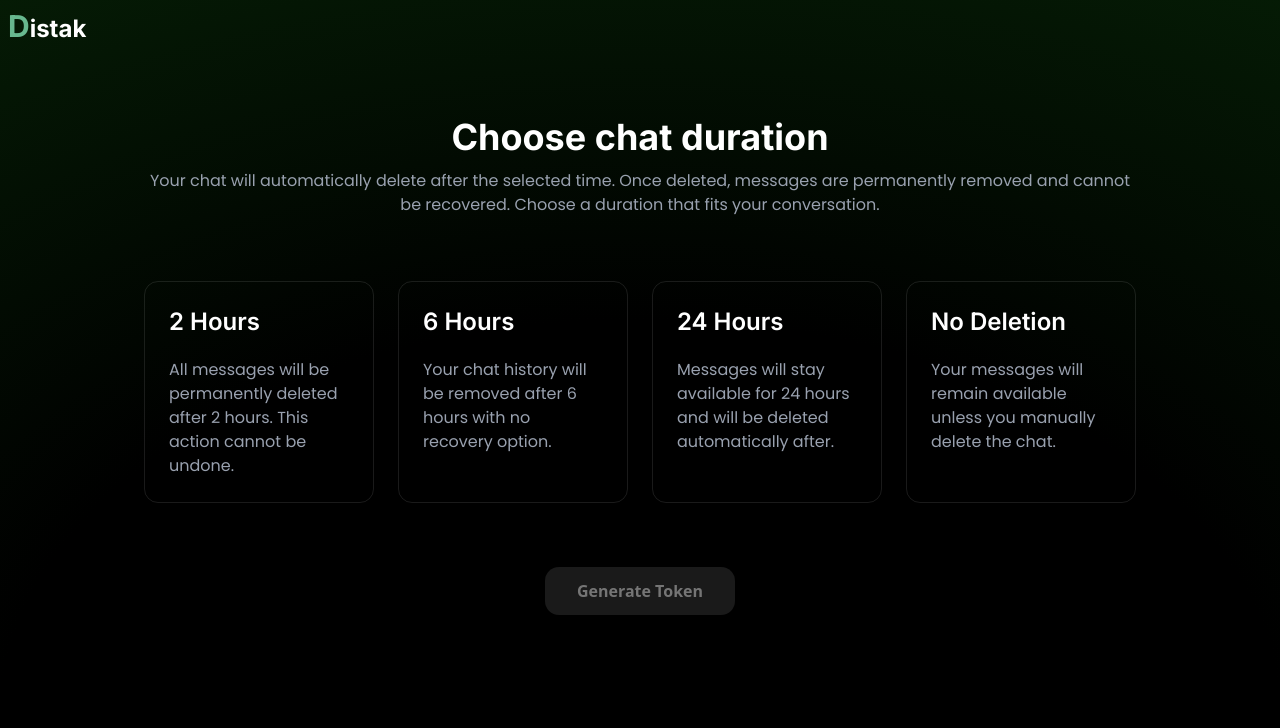
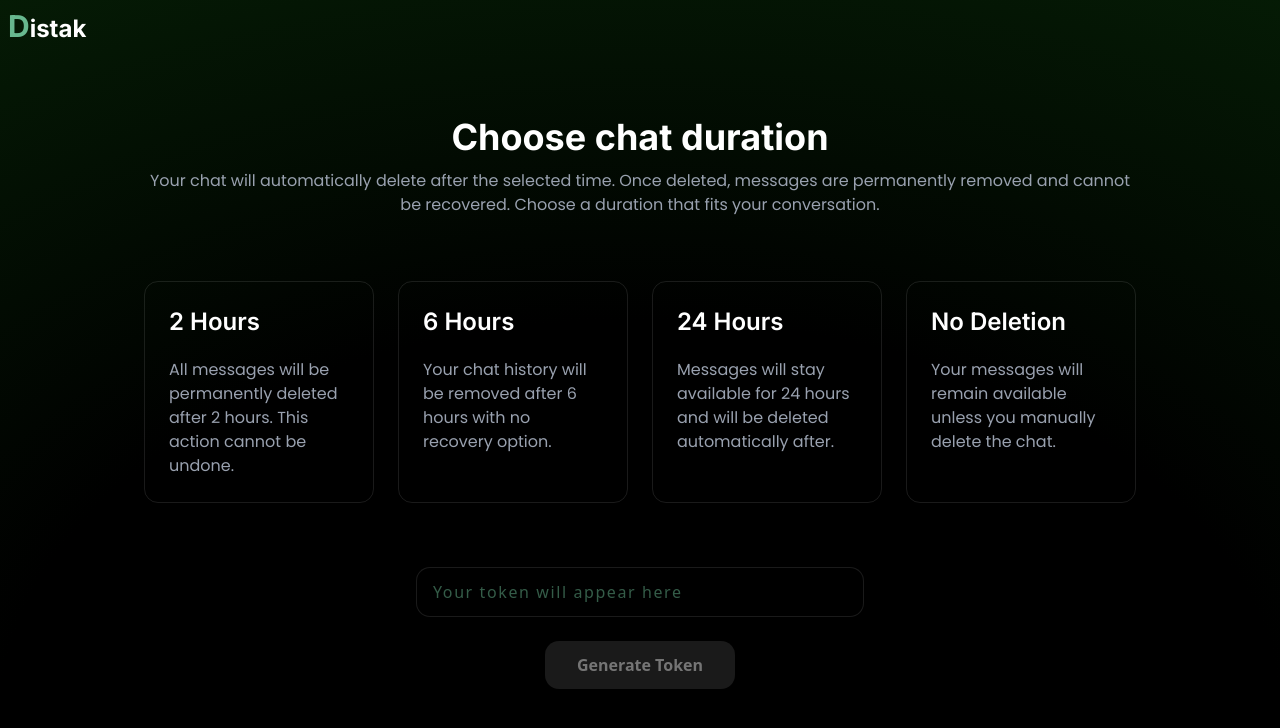
Before and after one commit to tahmid-khan-hub/Distak, a Next.js app: page /chat in a window 1280 px wide. Shown: the top 728 px of the page. Built offline with nearby package versions, Linux system fonts and the light colour scheme.

Commit message:
Added TokenGenerator component and imported it inside the TimeLimitSelector

```diff
--- a/app/chat/components/TimeLimitSelector/TimeLimitSelector.tsx
+++ b/app/chat/components/TimeLimitSelector/TimeLimitSelector.tsx
@@ -3,6 +3,7 @@ import { useState } from "react";
 import TimeLimitCard from "../TimeLimitCard/TimeLimitCard";
 import AnimateOnView from "@/app/hooks/AnimateOnView";
 import { motion } from "framer-motion";
+import TokenGenerator from "../TokenGenerator/TokenGenerator";
 
 const timeOptions = [
   {
@@ -29,6 +30,8 @@ const timeOptions = [
 
 export default function TimeLimitSelector() {
     const [selected, setSelected] = useState<string | null>(null);
+    const [token, setToken] = useState("");
+    const [loading, setLoading] = useState(false);
     return (
         <div className="max-w-5xl mx-auto py-16 px-4">
             {/* Title */}
@@ -60,20 +63,8 @@ export default function TimeLimitSelector() {
                 ))}
             </div>
 
-            {/* Button */}
-            <AnimateOnView direction="up" delay={0.25} duration={0.6}><div className="flex justify-center"><button
-                disabled={!selected}
-                className={`
-                mt-16 px-8 py-3 rounded-xl font-semibold transition-all
-                ${
-                    selected
-                    ? "bg-primary text-black hover:scale-105 hover:shadow-[0_0_20px_rgba(111,199,161,0.7)]"
-                    : "bg-white/10 text-white/40 cursor-not-allowed"
-                }
-                `}
-            >
-                Generate Token
-            </button></div></AnimateOnView>
+            {/* generates token */}
+            <TokenGenerator token={token} loading={loading} disabled={!selected} />
         </div>
     )
 }
--- /dev/null
+++ b/app/chat/components/TokenGenerator/TokenGenerator.tsx
@@ -0,0 +1,48 @@
+"use client";
+import AnimateOnView from "@/app/hooks/AnimateOnView";
+
+interface TokenGeneratorProps {
+  token: string;
+  loading: boolean;
+  disabled?: boolean;
+}
+
+export default function TokenGenerator({ token, loading, disabled, }: TokenGeneratorProps) {
+  return (
+    <div className="pt-16">
+      {/* input field */}
+      <AnimateOnView direction="scale" delay={0.25} duration={0.6}>
+        <div className="flex justify-center">
+          <input
+            type="text"
+            value={token}
+            readOnly
+            placeholder="Your token will appear here"
+            className="
+            w-full max-w-md rounded-xl bg-black/40 border border-white/10 px-4 py-3 text-left text-primary tracking-widest focus:outline-none
+            "
+          />
+        </div>
+      </AnimateOnView>
+
+      {/* Button */}
+      <AnimateOnView direction="up" delay={0.25} duration={0.6}>
+        <div className="flex justify-center">
+          <button
+            disabled={disabled}
+            className={`
+                mt-6 px-8 py-3 rounded-xl font-semibold transition-all
+                ${
+                  !disabled
+                    ? "bg-primary text-black hover:scale-105 hover:shadow-[0_0_20px_rgba(111,199,161,0.7)]"
+                    : "bg-white/10 text-white/40 cursor-not-allowed"
+                }
+                `}
+          >
+            {loading ? "Generating Token..." : "Generate Token"}
+          </button>
+        </div>
+      </AnimateOnView>
+    </div>
+  );
+}
```
